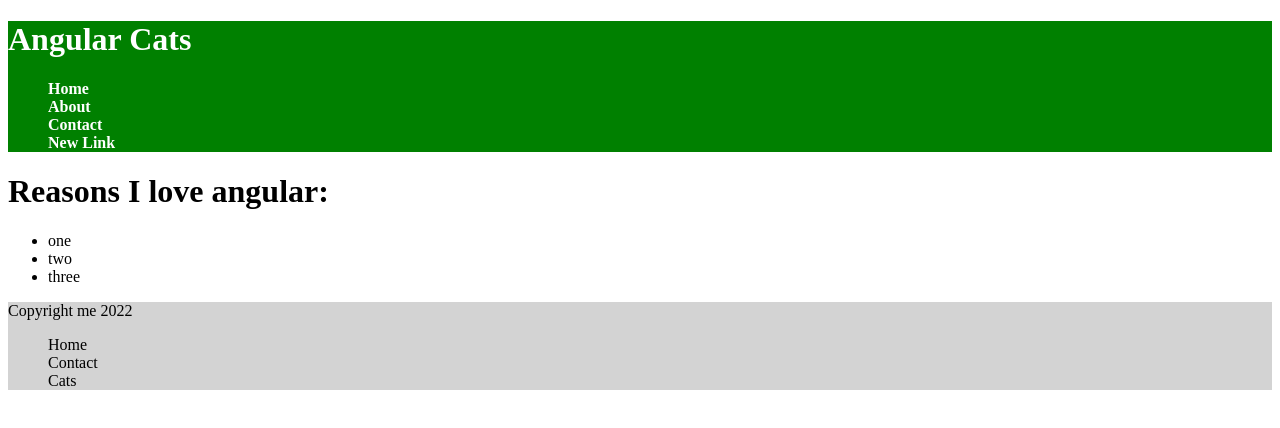
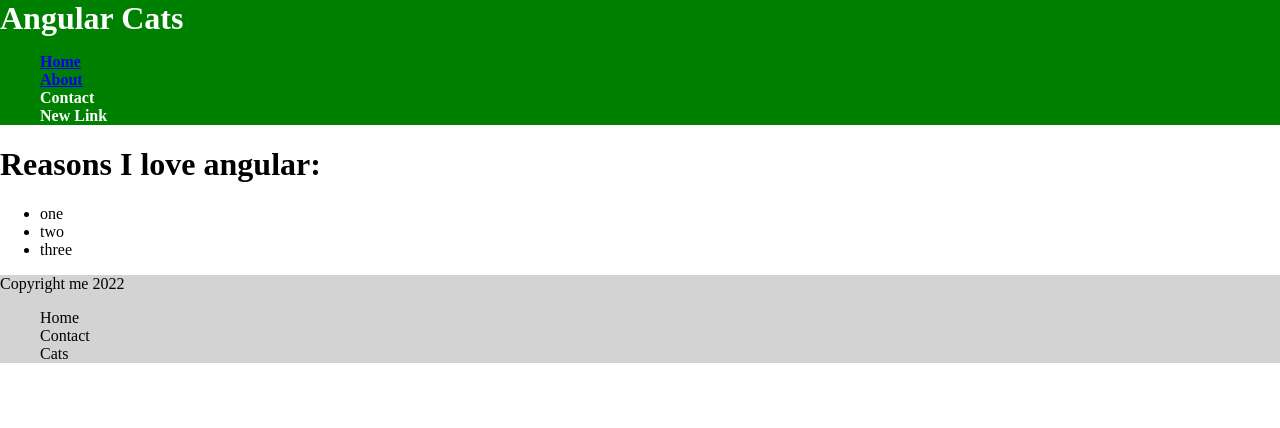
Before and after one commit to CCAppDevs/AngularCats, an Angular app: page / in a window 1280 px wide. Shown: the top 428 px of the page. Built offline with nearby package versions, Linux system fonts and the light colour scheme.

Commit message:
added routing and some css

```diff
--- /dev/null
+++ b/src/app/about/about.component.html
@@ -0,0 +1 @@
+<p>about works!</p>
--- /dev/null
+++ b/src/app/about/about.component.ts
@@ -0,0 +1,15 @@
+import { Component, OnInit } from '@angular/core';
+
+@Component({
+  selector: 'app-about',
+  templateUrl: './about.component.html',
+  styleUrls: ['./about.component.css']
+})
+export class AboutComponent implements OnInit {
+
+  constructor() { }
+
+  ngOnInit(): void {
+  }
+
+}
--- a/src/app/app-routing.module.ts
+++ b/src/app/app-routing.module.ts
@@ -1,7 +1,12 @@
 import { NgModule } from '@angular/core';
 import { RouterModule, Routes } from '@angular/router';
+import { AboutComponent } from './about/about.component';
+import { BodyComponent } from './body/body.component';
 
-const routes: Routes = [];
+const routes: Routes = [
+  { path: '', component: BodyComponent },
+  { path: 'about', component: AboutComponent }
+];
 
 @NgModule({
   imports: [RouterModule.forRoot(routes)],
--- a/src/app/app.component.html
+++ b/src/app/app.component.html
@@ -1,6 +1,3 @@
 <app-navbar></app-navbar>
-
-<app-body></app-body>
-
-
+<router-outlet></router-outlet>
 <app-footer></app-footer>
--- a/src/app/app.module.ts
+++ b/src/app/app.module.ts
@@ -6,13 +6,15 @@ import { AppComponent } from './app.component';
 import { NavbarComponent } from './navbar/navbar.component';
 import { FooterComponent } from './footer/footer.component';
 import { BodyComponent } from './body/body.component';
+import { AboutComponent } from './about/about.component';
 
 @NgModule({
   declarations: [
     AppComponent,
     NavbarComponent,
     FooterComponent,
-    BodyComponent
+    BodyComponent,
+    AboutComponent
   ],
   imports: [
     BrowserModule,
--- a/src/app/navbar/navbar.component.css
+++ b/src/app/navbar/navbar.component.css
@@ -4,6 +4,10 @@ div.navbar {
     font-weight: bold;
 }
 
+.navbar h1 {
+    margin: 0;
+}
+
 ul {
     list-style: none;
 }
--- a/src/app/navbar/navbar.component.html
+++ b/src/app/navbar/navbar.component.html
@@ -5,8 +5,8 @@
     <h1>Angular Cats</h1>
 
     <ul>
-        <li>Home</li>
-        <li>About</li>
+        <li><a routerLink="">Home</a></li>
+        <li><a routerLink="about">About</a></li>
         <li>Contact</li>
         <li>New Link</li>
     </ul>
--- a/src/styles.css
+++ b/src/styles.css
@@ -1 +1,5 @@
 /* You can add global styles to this file, and also import other style files */
+
+body {
+    margin: 0;
+}
```
Also changed, not shown: src/app/about/about.component.css (added), 1 other file (tests, documents, lock files or other folders).
